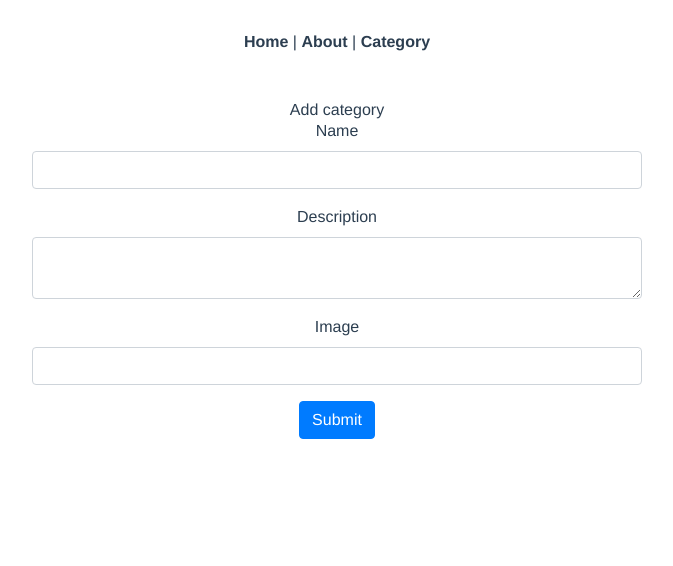
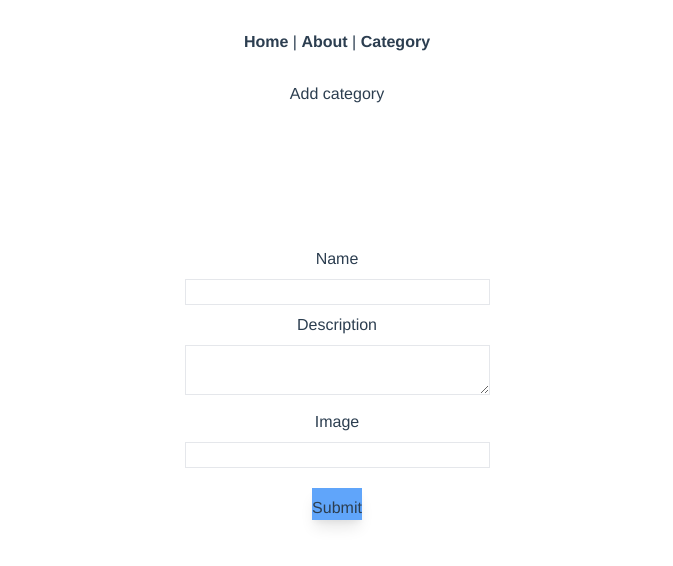
Before and after one commit to RaedGhodhbane/E-commerce-shop-ui-Vue.js-, a Vue app: page /admin/category/add in a window 1280 px wide. Shown: the top 566 px of the page, without its empty margins (303-976 px from the left). Built offline with nearby package versions, Linux system fonts and the light colour scheme.

Commit message:
Feat : Tailwind CSS Edit

```diff
--- a/src/views/Category/AddCategory.vue
+++ b/src/views/Category/AddCategory.vue
@@ -2,26 +2,26 @@
   <div class="container">
       <div class="row">
       <div class="col-12 text-center">
-      <h3 class="pt-3"> Add category </h3>
+      <h3 class="title"> Add category </h3>
   </div>
   </div>
   <div class="row">
       <div class="col-3"></div>
       <div class="col-6">
-        <form>
-          <div class="form-group">
-              <label> Name </label>
-              <input type="text" class="form-control" v-model="categoryName">
+        <form class="category">
+          <div>
+              <label class="text-name"> Name </label>
+              <input type="text" class="input" v-model="categoryName">
           </div>
-          <div class="form-group">
-              <label> Description </label>
-              <textarea type="text" class="form-control" v-model="description"/>
+          <div>
+              <label class="text-name"> Description </label>
+              <textarea type="text" class="input" v-model="description"/>
           </div>
-          <div class="form-group">
-              <label> Image </label>
-              <input type="text" class="form-control" v-model="imageUrl">
+          <div>
+              <label class="text-name"> Image </label>
+              <input type="text" class="input" v-model="imageUrl">
           </div>
-          <button type="button" class="btn btn-primary" @click="addCategory"> Submit </button>
+          <button type="button" class="button" @click="addCategory"> Submit </button>
       </form>
       </div>
       <div class="col-3"></div>
@@ -80,5 +80,19 @@ export default defineComponent({
 </script>
 
 <style scoped>
-
+.title {
+  @apply pb-2;
+}
+.category {
+  @apply py-32;
+}
+.text-name {
+  @apply pt-2 flex justify-center;
+}
+.input {
+  @apply w-1/2 border;
+}
+.button {
+  @apply mt-5 pt-2 shadow-lg bg-blue-400;
+}
 </style>
--- a/src/views/Category/Category.vue
+++ b/src/views/Category/Category.vue
@@ -4,7 +4,7 @@
       <div class="col-12 text-center">
       <h3 class="pt-3"> Our Categories </h3>
       <router-link :to="{name :'AddCategory'}">
-          <button class="btn" style="float:right"> Add Category </button>
+          <button class="button"> Add Category </button>
       </router-link>
   </div>
   </div>
@@ -48,5 +48,7 @@ export default defineComponent({
 </script>
 
 <style scoped>
-
+.button {
+  @apply w-full text-right;
+}
 </style>
```
